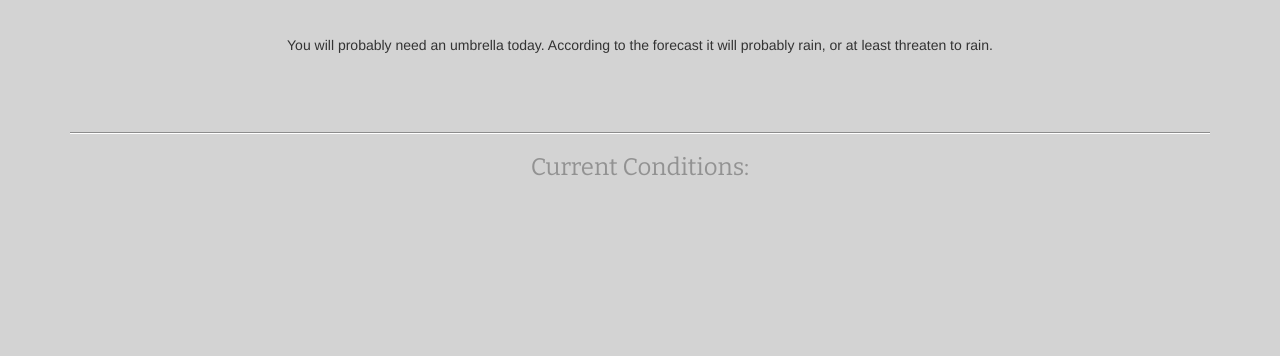
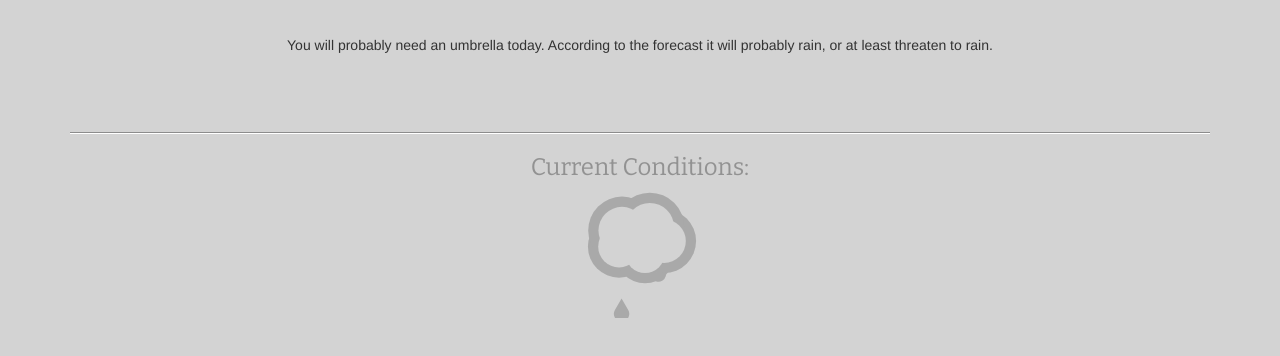
Before and after one commit to Sprog-gle/ClimateDefiant, a website: page index.html in a window 1280 px wide. Shown: the part 416-772 px from the top of the page. Drawn offline with nearby package versions, Linux system fonts and the light colour scheme.

Commit message:
(preset weather icon for now)

```diff
--- a/js/weathericons.js
+++ b/js/weathericons.js
@@ -1,15 +1,10 @@
  // The weather icons code does not work with typescript, so I have written it in JS itself.
- var setIcon;
-
 
   var skycons = new Skycons({"color": "darkgrey"});
 
   // you can add a canvas by it's ID...
-  skycons.set("weatherIcon", Skycons.setIcon);
+  skycons.set("weatherIcon", Skycons.RAIN);
 
-  if (currentCondition === 'wind') {
-      setIcon = Skycons.RAIN;
-  };
 
   // if you're using the Forecast API, you can also supply
   // strings: "partly-cloudy-day" or "rain".
```
Also changed, not shown: index.html (+0 -2 lines).
